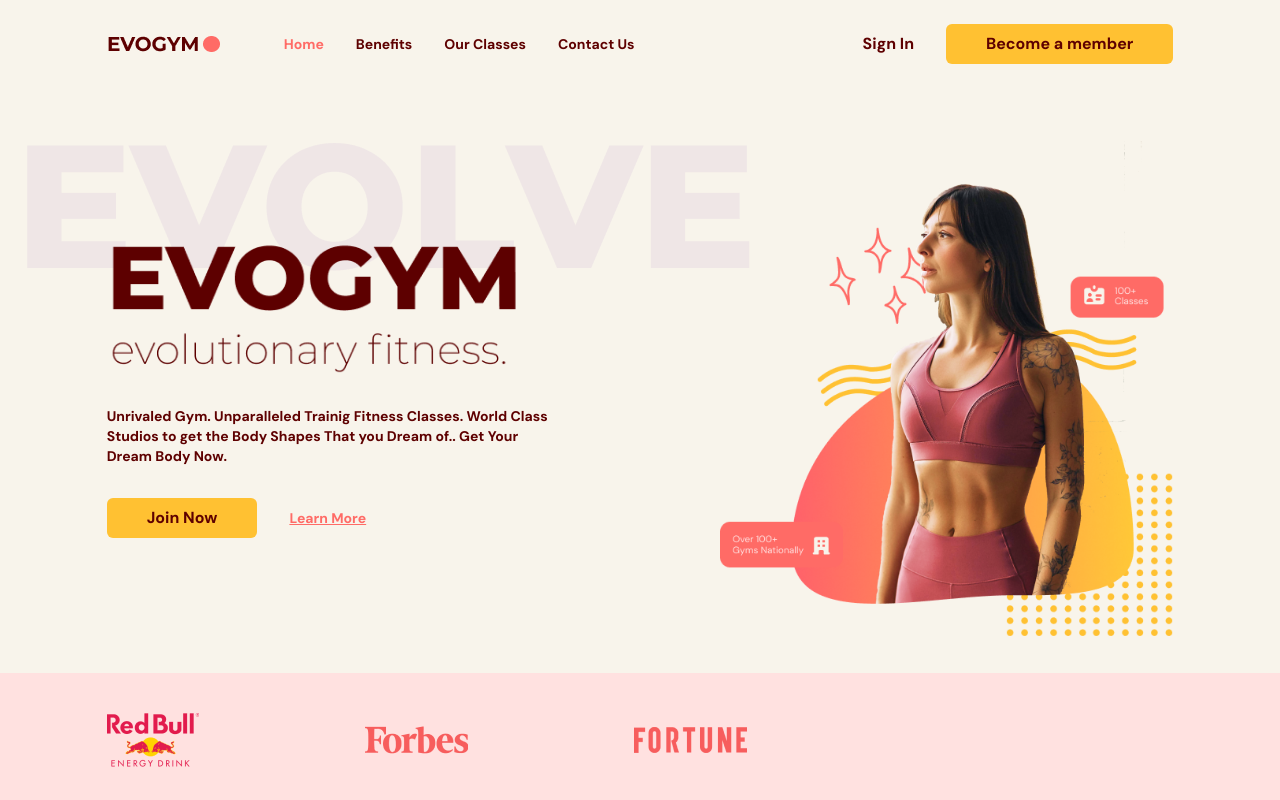
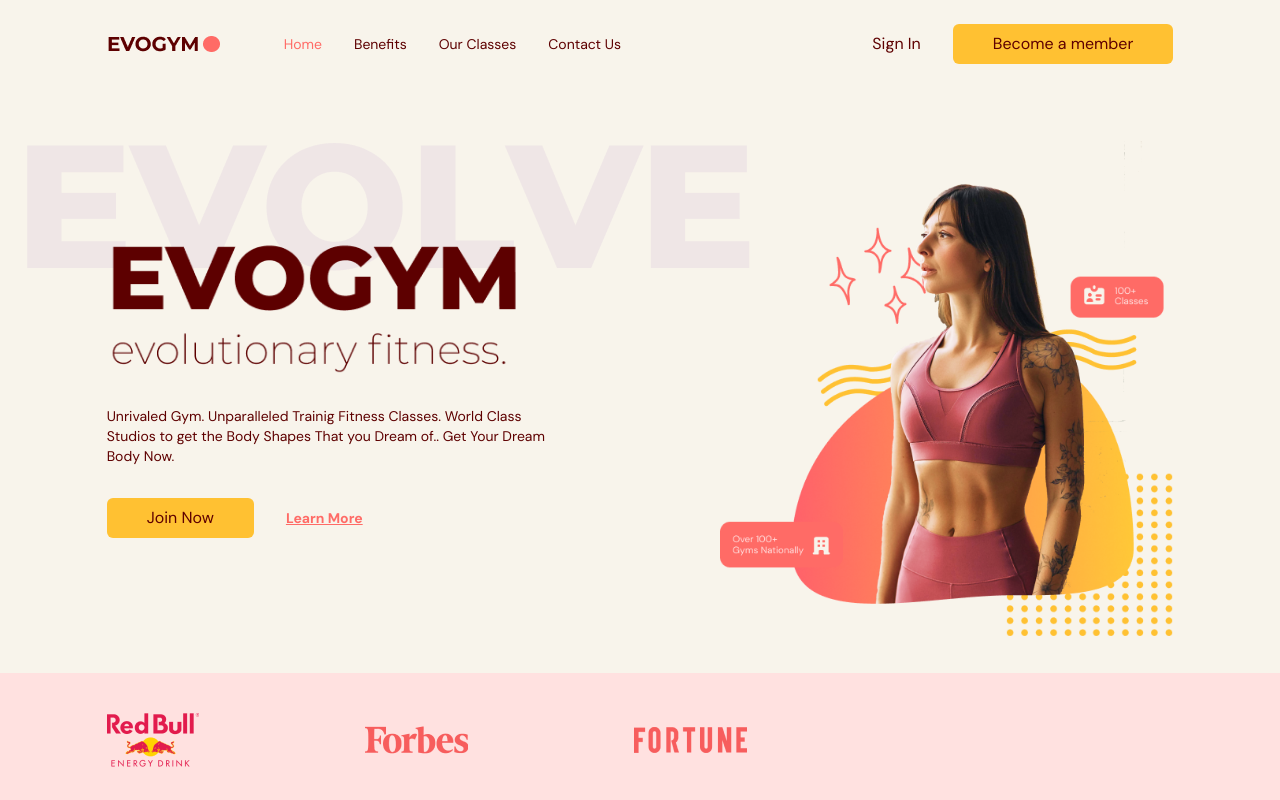
Before and after one commit to iyashtyagi/EvoGym, a React (Vite) app: page / in a window 1280 px wide. Shown: the top 800 px of the page. Built offline with nearby package versions, Linux system fonts and the light colour scheme.

Commit message:
fixed font family url

```diff
--- a/src/index.css
+++ b/src/index.css
@@ -1,4 +1,5 @@
-@import url('https://fonts.googleapis.com/css2?family=DM+Sans:ital,opsz,wght@0,9..40,700;1,9..40,700&family=Montserrat:ital,wght@0,100..900;1,100..900&display=swap');
+@import url("https://fonts.googleapis.com/css2?family=DM+Sans:wght@400;700&family=Montserrat:wght@700&display=swap");
+
 @tailwind base;
 @tailwind components;
 @tailwind utilities;
```
